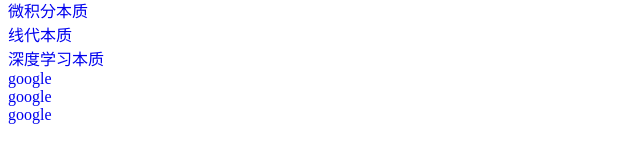
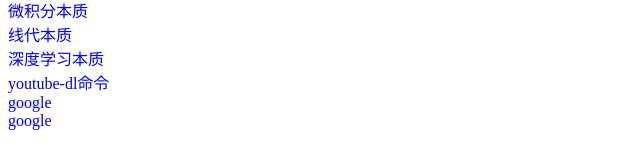
Before and after one commit to awuawu/awuawu.github.io, a plain HTML site: page index.html in a window 1280 px wide. Shown: the part 232-392 px from the top of the page, without its empty margins (0-640 px from the left). Drawn offline with Linux system fonts and the light colour scheme.

Commit message:
Update index.html
YouTube-dl命令

```diff
--- a/index.html
+++ b/index.html
@@ -26,7 +26,7 @@ Hello World!
 <br>
 <a href="https://space.bilibili.com/88461692/channel/detail?cid=26587">深度学习本质</a>
 <br>
-<a href="https://www.google.com.hk/">google</a>
+<a href="https://www.cnblogs.com/yaoz/p/6870187.html">youtube-dl命令</a>
 <br>
 <a href="https://www.google.com.hk/">google</a>
 <br>
```
